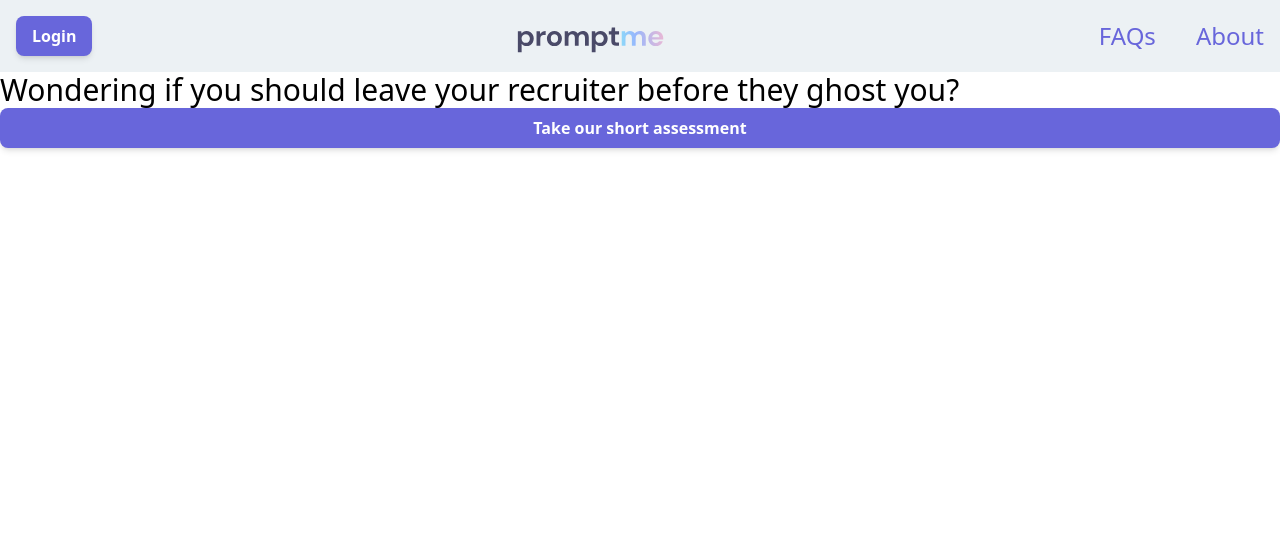
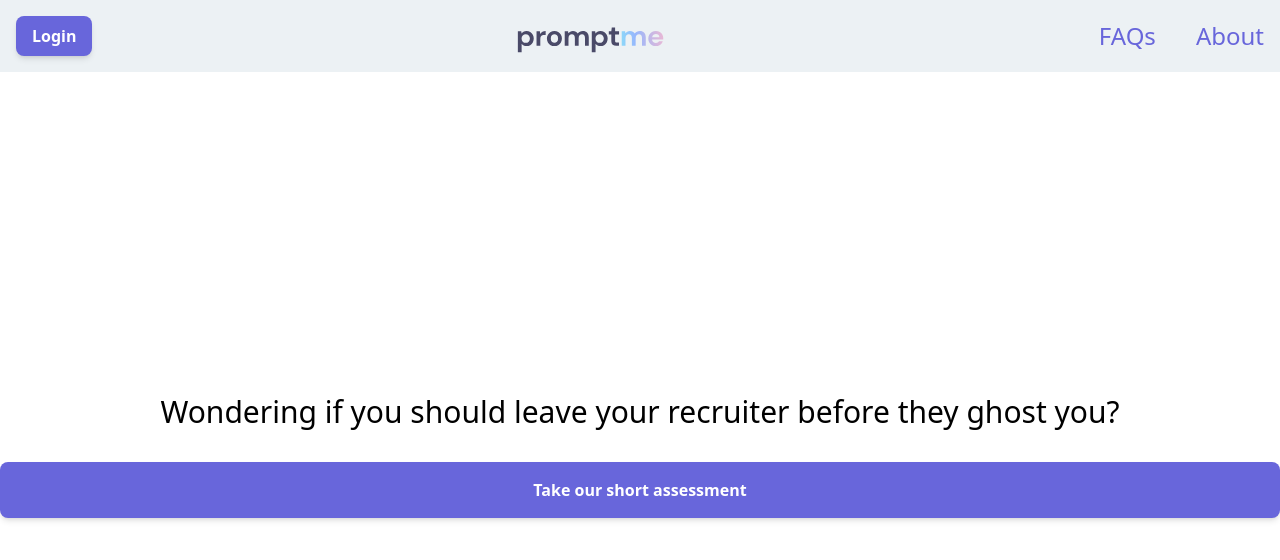
Before and after one commit to Co-Lab-You-Belong-in-Tech/PromptMe, a React (Vite) app: page / in a window 1280 px wide. Shown: the top 560 px of the page. Built offline with nearby package versions, Linux system fonts and the light colour scheme.

Commit message:
Style Home page

```diff
--- a/src/App.jsx
+++ b/src/App.jsx
@@ -9,10 +9,13 @@ function App() {
 
   return (
     <div className="App">  <Header />
-      <h1 className="text-3xl">
+    <div className="text-3xl flex flex-col items-center justify-center h-screen w-screen">
+      <h1>
       Wondering if you should leave your recruiter before they ghost you?
-      </h1> <Button className=' w-2/3'> Take our short assessment</Button>
+      </h1> <Button className='w-1/4 py-4 m-8'> Take our short assessment</Button>
+      </div>
     </div>
+
   )
 }
 
--- /dev/null
+++ b/src/components/AssessmentQuestion.jsx
@@ -0,0 +1,11 @@
+import React from 'react'
+
+export const AssessmentQuestion = () => {
+  return (
+    <div className="text-3xl flex flex-col items-center justify-center h-screen w-screen">
+      <h1>
+      Have you recetly applied to a job?
+      </h1> <Button className='w-1/4 py-4 m-8'> Yes</Button>
+      </div>
+  )
+}
```
